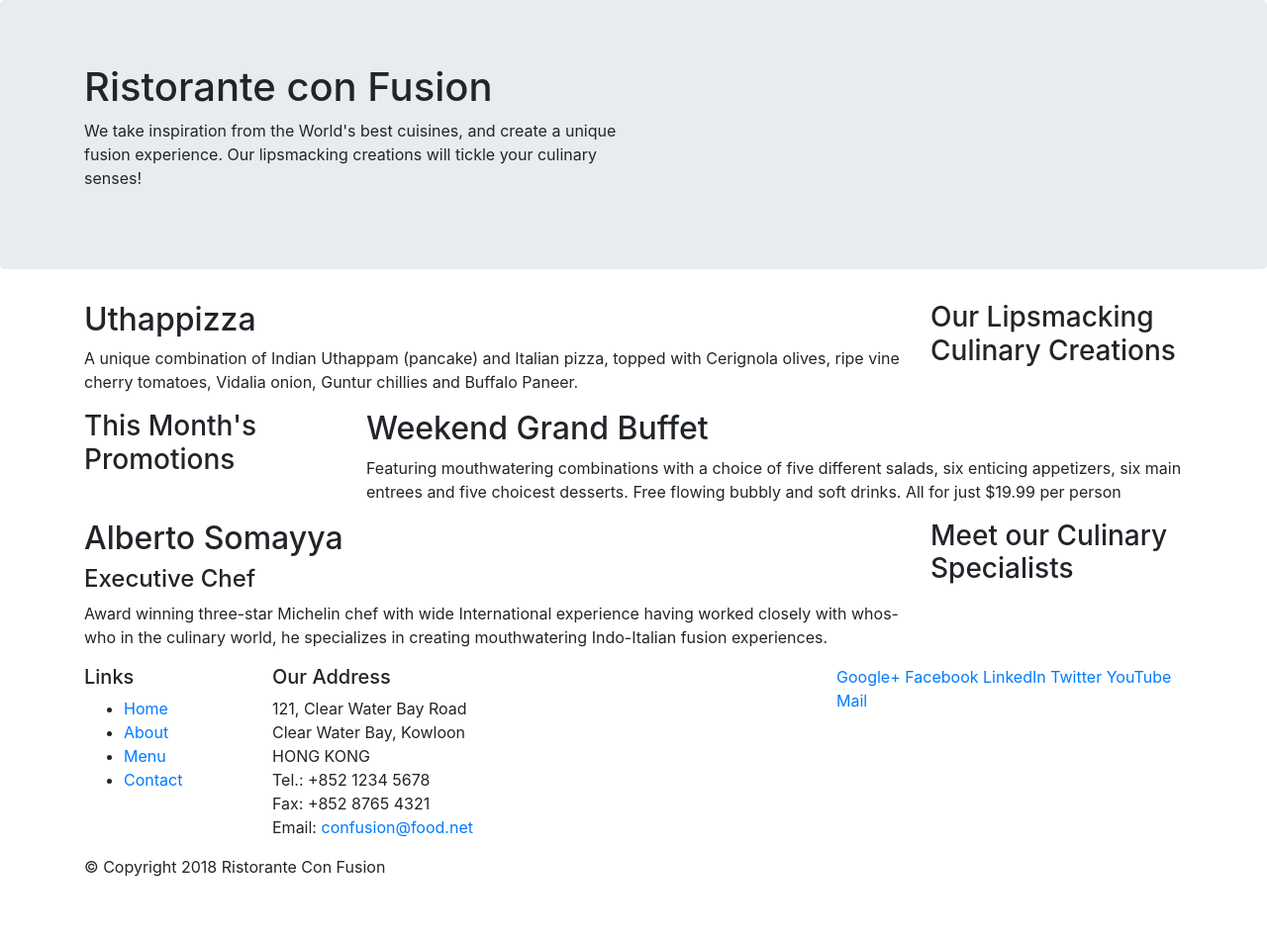
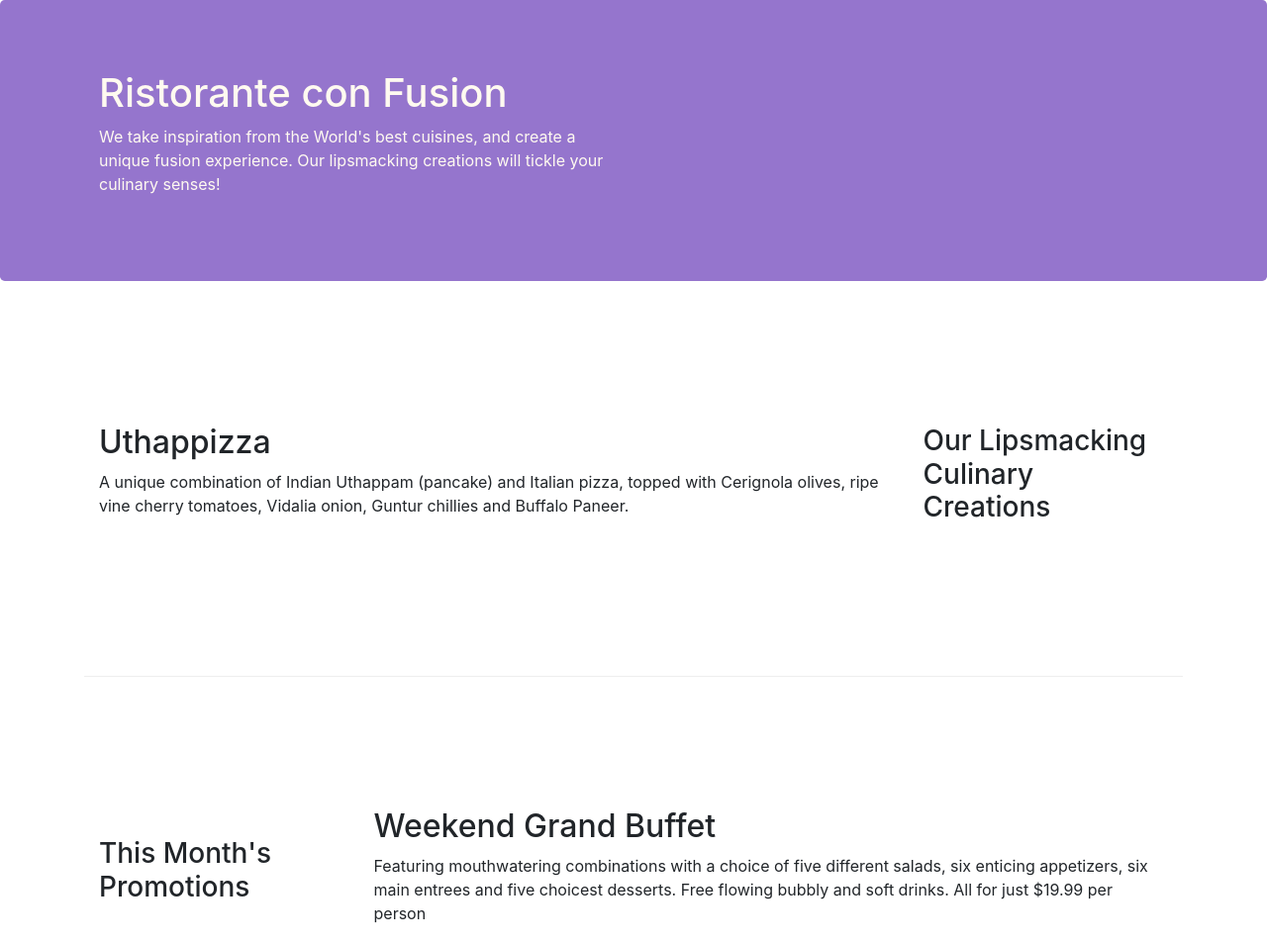
Before and after one commit to gabriel-robles/bootstrap, a website: page index.html in a window 1280 px wide. Shown: the top 954 px of the page at 99% size. Before the commit the page ends 904 px from the top, so only its background shows below. Drawn offline with nearby package versions, Linux system fonts and the light colour scheme.

Commit message:
Bootstrap Grid Part Two

```diff
--- /dev/null
+++ b/css/styles.css
@@ -0,0 +1,30 @@
+.row-header {
+    margin: 0 auto;
+    padding: 0 auto;
+}
+
+.row-content {
+    margin: 0 auto;
+    padding: 50px 0;
+    border-bottom: 1px ridge;
+    min-height: 400px;
+}
+
+.footer {
+    background-color: #d1c4e9;
+    margin: 0 auto;
+    padding: 20px 0;
+}
+
+.jumbotron {
+    padding: 70px 30px;
+    margin: 0 auto;
+    background: #9575cd;
+    color: floralwhite;
+}
+
+.address {
+    font-size: 80%;
+    margin: 0;
+    color: #0f0f0f;
+}
--- a/index.html
+++ b/index.html
@@ -9,13 +9,14 @@
     <title>Ristorante Con Fusion</title>
     <!-- Bootstrap CSS -->
     <link rel="stylesheet" href="node_modules/bootstrap/dist/css/bootstrap.min.css">
+    <link rel="stylesheet" href="css/styles.css">
 </head>
 
 <body>
 
     <header class="jumbotron">
         <div class="container">
-            <div class="row">
+            <div class="row row-header">
                 <div class="col-12 col-sm-6">
                     <h1>Ristorante con Fusion</h1>
                     <p>We take inspiration from the World's best cuisines, and create a unique fusion experience. Our lipsmacking creations will tickle your culinary senses!</p>
@@ -27,7 +28,7 @@
     </header>
 
     <div class="container">
-        <div class="row">
+        <div class="row row-content align-items-center">
             <div class="col-12 col-sm-4 order-sm-last col-md-3">
                 <h3>Our Lipsmacking Culinary Creations</h3>
             </div>
@@ -38,7 +39,7 @@
         </div>
 
 
-        <div class="row">
+        <div class="row row-content align-items-center">
             <div class="col-12 col-sm-4 col-md-3">
                 <h3>This Month's Promotions</h3>
             </div>
@@ -48,7 +49,7 @@
             </div>
         </div>
 
-        <div class="row">
+        <div class="row row-content align-items-center">
             <div class="col-12 col-sm-4 order-sm-last col-md-3">
                 <h3>Meet our Culinary Specialists</h3>
             </div>
@@ -60,12 +61,12 @@
         </div>
     </div>
 
-    <footer>
+    <footer class="footer">
         <div class="container">
             <div class="row">
-                <div class="col-4 col-sm-2">
+                <div class="col-4 offset-1 col-sm-2">
                     <h5>Links</h5>
-                    <ul>
+                    <ul class="list-unstyled">
                         <li><a href="#">Home</a></li>
                         <li><a href="#">About</a></li>
                         <li><a href="#">Menu</a></li>
@@ -83,8 +84,8 @@
 		              Email: <a href="mailto:confusion@food.net">confusion@food.net</a>
 		           </address>
                 </div>
-                <div class="col-12 offset-1 col-sm-4">
-                    <div>
+                <div class="col-12 col-sm-4 aling align-self-center">
+                    <div class="text-center">
                         <a href="http://google.com/+">Google+</a>
                         <a href="http://www.facebook.com/profile.php?id=">Facebook</a>
                         <a href="http://www.linkedin.com/in/">LinkedIn</a>
@@ -94,9 +95,9 @@
                     </div>
                 </div>
            </div>
-           <div class="row">
+           <div class="row justify-content-center">
                 <div class="col-auto">
-                    <p>© Copyright 2018 Ristorante Con Fusion</p>
+                    <p>© Copyright 2020 Ristorante Con Fusion</p>
                 </div>
            </div>
         </div>
```
